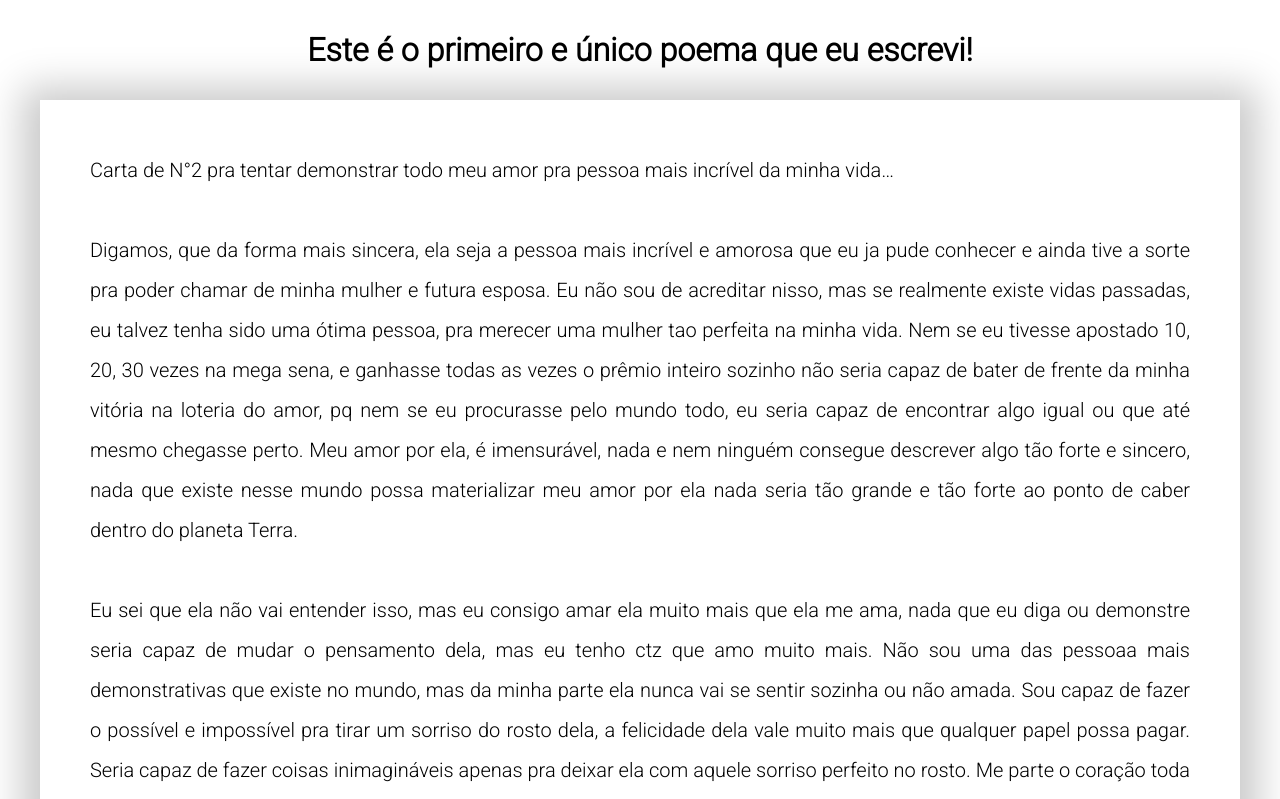
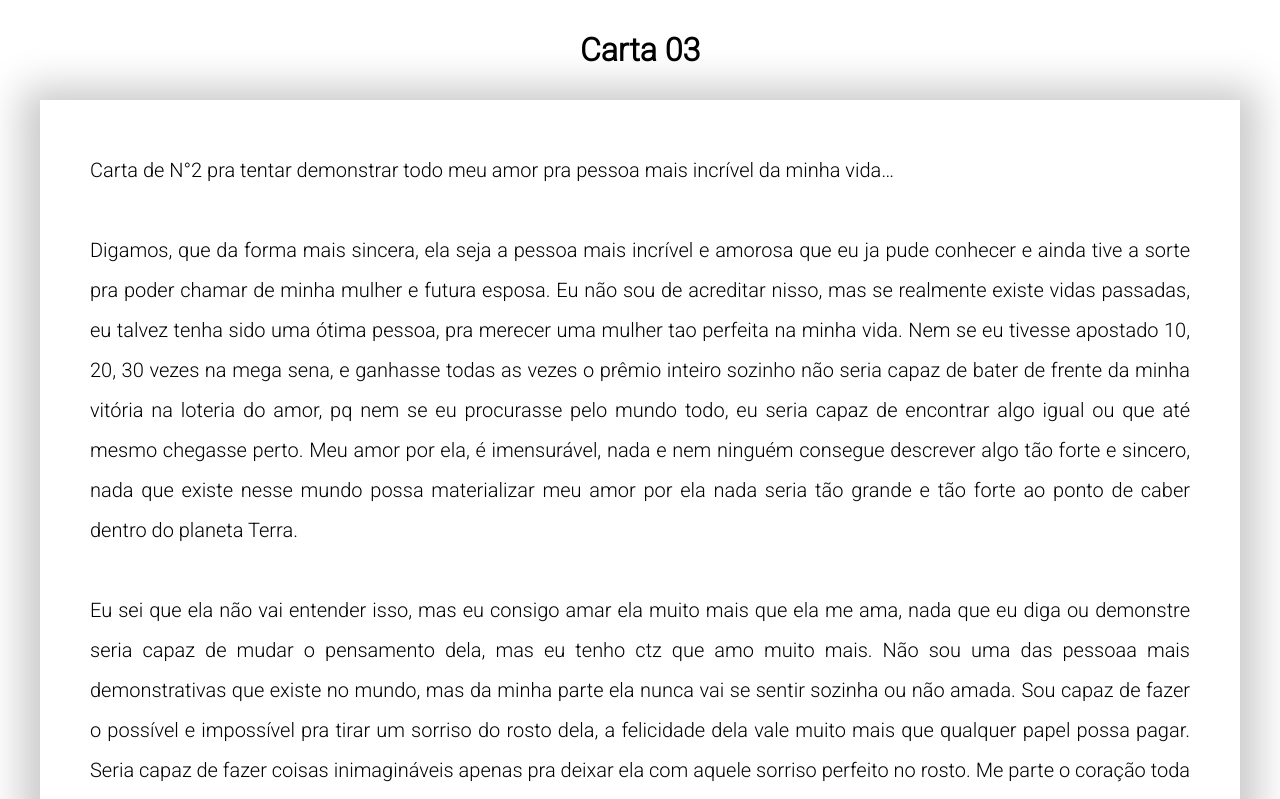
Before and after one commit to morzinho/abwda, a plain HTML site: page pages/terceira_carta/index.html in a window 1280 px wide. Shown: the top 799 px of the page. Drawn offline with Linux system fonts and the light colour scheme.

Commit message:
Update index.html

```diff
--- a/pages/terceira_carta/index.html
+++ b/pages/terceira_carta/index.html
@@ -11,7 +11,7 @@
 <body>
   <div class='App'>
     <div class="title">
-      <h1>Este é o primeiro e único poema que eu escrevi!</h1>
+      <h1>Carta 03</h1>
     </div>
     <div class="letter">
       <p>
```
